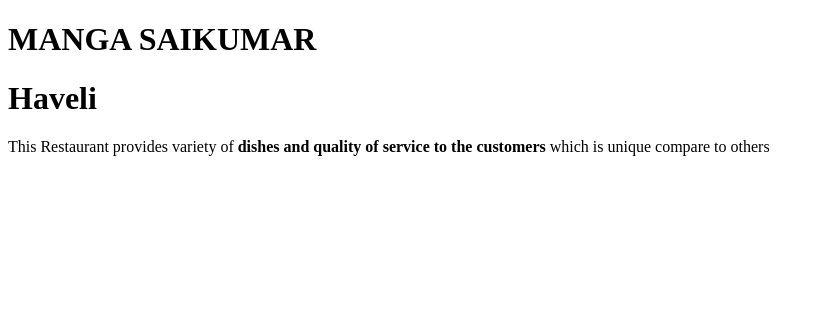
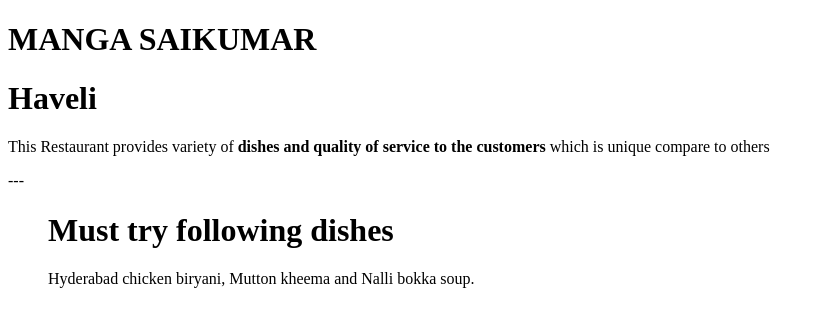
Before and after one commit to 44-563-Web-Apps-S24/44563-webapps-s24-assignment3-Saikumar88941, a plain HTML site: page index.html in a window 1280 px wide. Shown: the whole page, without its empty margins (0-824 px from the left). Drawn offline with Linux system fonts and the light colour scheme.

Commit message:
newly added index.html

```diff
--- a/index.html
+++ b/index.html
@@ -9,3 +9,12 @@
 </html>
 <h1>Haveli</h1>
 <p>This Restaurant provides variety of <b>dishes and quality of service to the customers </b> which is unique compare to others</p>
+
+---
+<ol>
+<h1>Must try following dishes</h1>
+<p> Hyderabad chicken biryani,
+    Mutton kheema and
+    Nalli bokka soup.
+</p>
+</ol>
```
